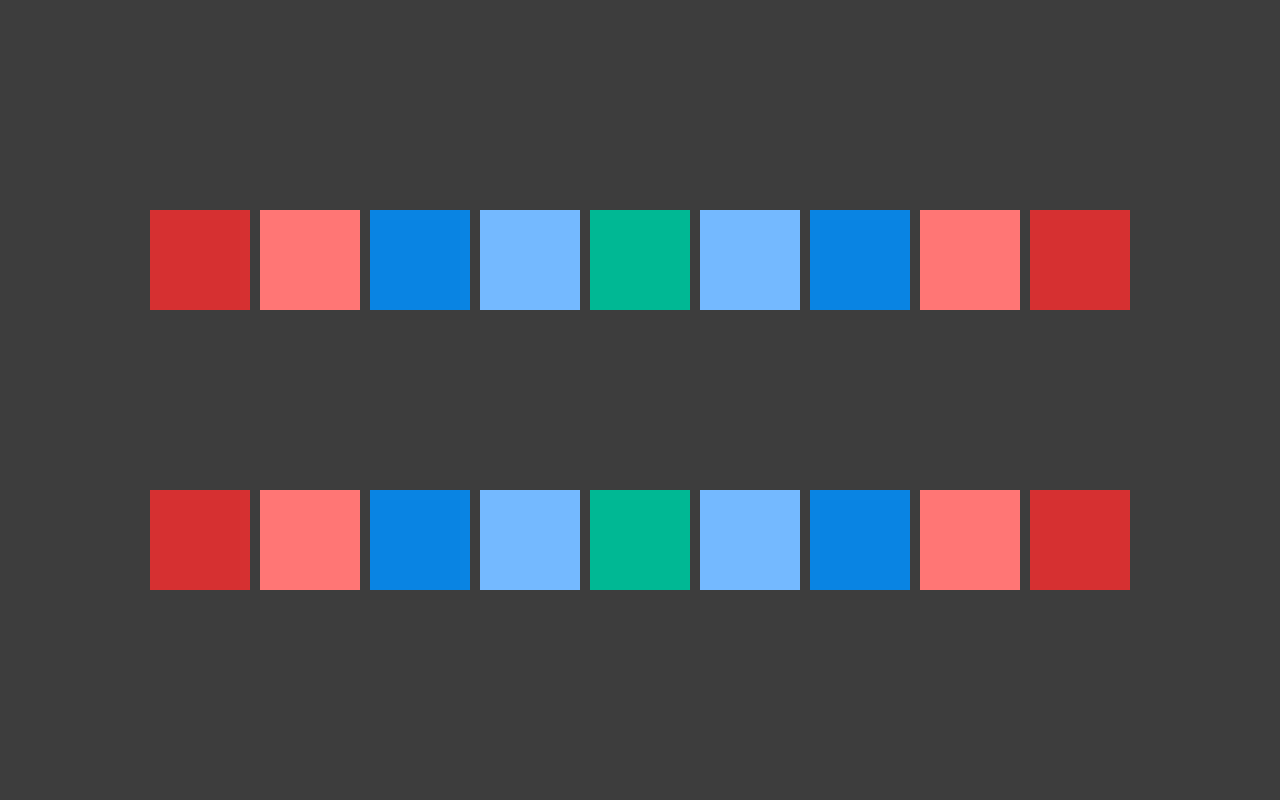
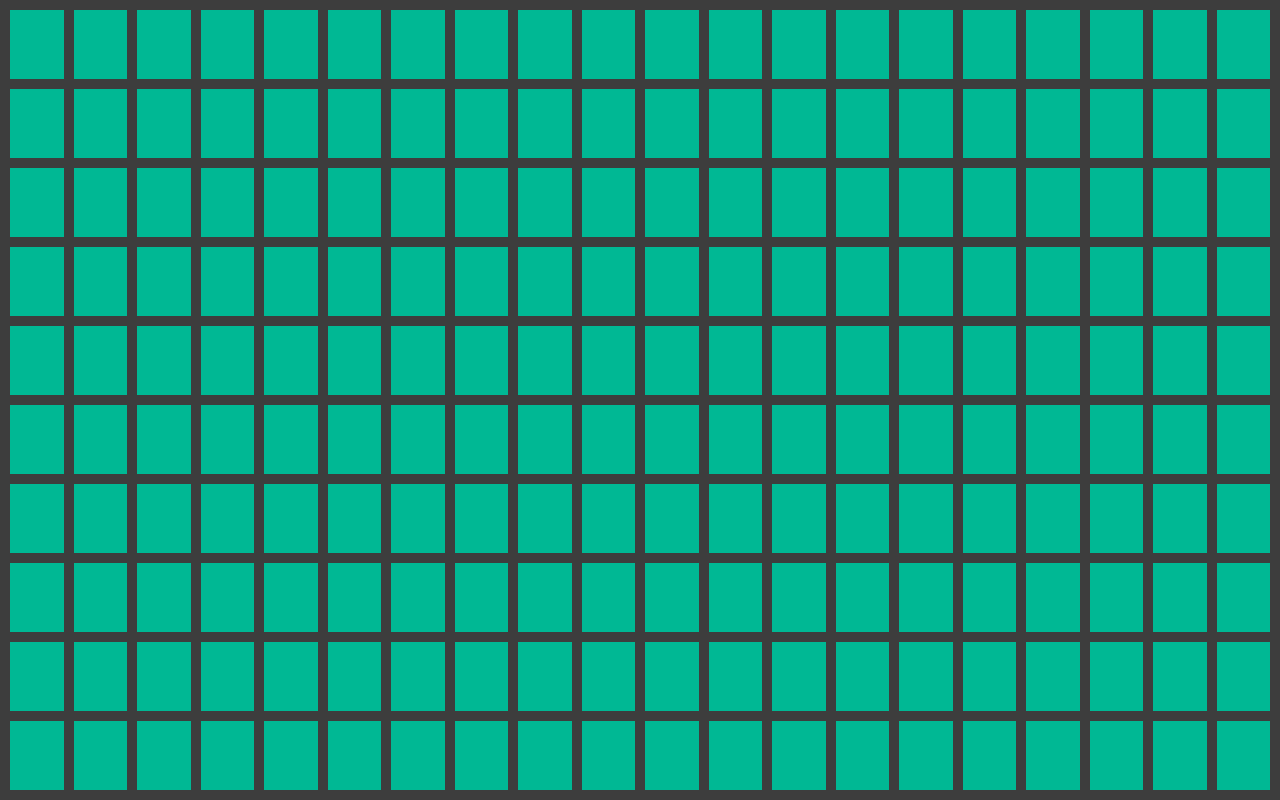
Before and after one commit to Reza-Golnari/Gsap, a website: page index.html in a window 1280 px wide. Drawn offline with nearby package versions, Linux system fonts and the light colour scheme.

Commit message:
stragger

```diff
--- a/index.html
+++ b/index.html
@@ -10,28 +10,206 @@
 </head>
 <body>
     <div class="container">
-        <div class="top">
-            <div class="box" style="--clr: #d63031;"></div>
-            <div class="box" style="--clr: #ff7675;"></div>
-            <div class="box" style="--clr: #0984e3;"></div>
-            <div class="box" style="--clr: #74b9ff;"></div>
-            <div class="box" style="--clr: #00b894;"></div>
-            <div class="box" style="--clr: #74b9ff;"></div>
-            <div class="box" style="--clr: #0984e3;"></div>
-            <div class="box" style="--clr: #ff7675;"></div>
-            <div class="box" style="--clr: #d63031;"></div>
-        </div>
-        <div class="bottom">
-            <div class="box" style="--clr: #d63031;"></div>
-            <div class="box" style="--clr: #ff7675;"></div>
-            <div class="box" style="--clr: #0984e3;"></div>
-            <div class="box" style="--clr: #74b9ff;"></div>
-            <div class="box" style="--clr: #00b894;"></div>
-            <div class="box" style="--clr: #74b9ff;"></div>
-            <div class="box" style="--clr: #0984e3;"></div>
-            <div class="box" style="--clr: #ff7675;"></div>
-            <div class="box" style="--clr: #d63031;"></div>
-        </div>
+        <div class="box"></div>
+        <div class="box"></div>
+        <div class="box"></div>
+        <div class="box"></div>
+        <div class="box"></div>
+        <div class="box"></div>
+        <div class="box"></div>
+        <div class="box"></div>
+        <div class="box"></div>
+        <div class="box"></div>
+        <div class="box"></div>
+        <div class="box"></div>
+        <div class="box"></div>
+        <div class="box"></div>
+        <div class="box"></div>
+        <div class="box"></div>
+        <div class="box"></div>
+        <div class="box"></div>
+        <div class="box"></div>
+        <div class="box"></div>
+        <div class="box"></div>
+        <div class="box"></div>
+        <div class="box"></div>
+        <div class="box"></div>
+        <div class="box"></div>
+        <div class="box"></div>
+        <div class="box"></div>
+        <div class="box"></div>
+        <div class="box"></div>
+        <div class="box"></div>
+        <div class="box"></div>
+        <div class="box"></div>
+        <div class="box"></div>
+        <div class="box"></div>
+        <div class="box"></div>
+        <div class="box"></div>
+        <div class="box"></div>
+        <div class="box"></div>
+        <div class="box"></div>
+        <div class="box"></div>
+        <div class="box"></div>
+        <div class="box"></div>
+        <div class="box"></div>
+        <div class="box"></div>
+        <div class="box"></div>
+        <div class="box"></div>
+        <div class="box"></div>
+        <div class="box"></div>
+        <div class="box"></div>
+        <div class="box"></div>
+        <div class="box"></div>
+        <div class="box"></div>
+        <div class="box"></div>
+        <div class="box"></div>
+        <div class="box"></div>
+        <div class="box"></div>
+        <div class="box"></div>
+        <div class="box"></div>
+        <div class="box"></div>
+        <div class="box"></div>
+        <div class="box"></div>
+        <div class="box"></div>
+        <div class="box"></div>
+        <div class="box"></div>
+        <div class="box"></div>
+        <div class="box"></div>
+        <div class="box"></div>
+        <div class="box"></div>
+        <div class="box"></div>
+        <div class="box"></div>
+        <div class="box"></div>
+        <div class="box"></div>
+        <div class="box"></div>
+        <div class="box"></div>
+        <div class="box"></div>
+        <div class="box"></div>
+        <div class="box"></div>
+        <div class="box"></div>
+        <div class="box"></div>
+        <div class="box"></div>
+        <div class="box"></div>
+        <div class="box"></div>
+        <div class="box"></div>
+        <div class="box"></div>
+        <div class="box"></div>
+        <div class="box"></div>
+        <div class="box"></div>
+        <div class="box"></div>
+        <div class="box"></div>
+        <div class="box"></div>
+        <div class="box"></div>
+        <div class="box"></div>
+        <div class="box"></div>
+        <div class="box"></div>
+        <div class="box"></div>
+        <div class="box"></div>
+        <div class="box"></div>
+        <div class="box"></div>
+        <div class="box"></div>
+        <div class="box"></div>
+        <div class="box"></div>
+        <div class="box"></div>
+        <div class="box"></div>
+        <div class="box"></div>
+        <div class="box"></div>
+        <div class="box"></div>
+        <div class="box"></div>
+        <div class="box"></div>
+        <div class="box"></div>
+        <div class="box"></div>
+        <div class="box"></div>
+        <div class="box"></div>
+        <div class="box"></div>
+        <div class="box"></div>
+        <div class="box"></div>
+        <div class="box"></div>
+        <div class="box"></div>
+        <div class="box"></div>
+        <div class="box"></div>
+        <div class="box"></div>
+        <div class="box"></div>
+        <div class="box"></div>
+        <div class="box"></div>
+        <div class="box"></div>
+        <div class="box"></div>
+        <div class="box"></div>
+        <div class="box"></div>
+        <div class="box"></div>
+        <div class="box"></div>
+        <div class="box"></div>
+        <div class="box"></div>
+        <div class="box"></div>
+        <div class="box"></div>
+        <div class="box"></div>
+        <div class="box"></div>
+        <div class="box"></div>
+        <div class="box"></div>
+        <div class="box"></div>
+        <div class="box"></div>
+        <div class="box"></div>
+        <div class="box"></div>
+        <div class="box"></div>
+        <div class="box"></div>
+        <div class="box"></div>
+        <div class="box"></div>
+        <div class="box"></div>
+        <div class="box"></div>
+        <div class="box"></div>
+        <div class="box"></div>
+        <div class="box"></div>
+        <div class="box"></div>
+        <div class="box"></div>
+        <div class="box"></div>
+        <div class="box"></div>
+        <div class="box"></div>
+        <div class="box"></div>
+        <div class="box"></div>
+        <div class="box"></div>
+        <div class="box"></div>
+        <div class="box"></div>
+        <div class="box"></div>
+        <div class="box"></div>
+        <div class="box"></div>
+        <div class="box"></div>
+        <div class="box"></div>
+        <div class="box"></div>
+        <div class="box"></div>
+        <div class="box"></div>
+        <div class="box"></div>
+        <div class="box"></div>
+        <div class="box"></div>
+        <div class="box"></div>
+        <div class="box"></div>
+        <div class="box"></div>
+        <div class="box"></div>
+        <div class="box"></div>
+        <div class="box"></div>
+        <div class="box"></div>
+        <div class="box"></div>
+        <div class="box"></div>
+        <div class="box"></div>
+        <div class="box"></div>
+        <div class="box"></div>
+        <div class="box"></div>
+        <div class="box"></div>
+        <div class="box"></div>
+        <div class="box"></div>
+        <div class="box"></div>
+        <div class="box"></div>
+        <div class="box"></div>
+        <div class="box"></div>
+        <div class="box"></div>
+        <div class="box"></div>
+        <div class="box"></div>
+        <div class="box"></div>
+        <div class="box"></div>
+        <div class="box"></div>
+        <div class="box"></div>
+        <div class="box"></div>
+        <div class="box"></div>
     </div>
 <!-- scripts -->
     <script src="https://cdn.jsdelivr.net/npm/gsap@3.12.5/dist/gsap.min.js"></script>
--- a/src/css/style.css
+++ b/src/css/style.css
@@ -11,31 +11,17 @@ body{
 }
 
 .container{
-    width: 80vw;
     height: 100%;
     margin-inline: auto;
-    display: flex;
-    flex-direction: column;
-    justify-content: space-between;
-}
-
-
-.top{
-    display: flex;
-    align-items: center;
+    display: grid;
+    grid-template-columns: repeat(20 , 1fr);
+    grid-template-rows: repeat(10 , 1fr);
+    gap: 10px;
     justify-content: center;
-    gap: 10px;
-}
-
-.bottom{
-    display: flex;
-    align-items: center;
-    justify-content: center;
-    gap: 10px;
 }
 
 .box{
-    width: 100px;
-    height: 100px;
-    background-color: var(--clr);
+    width: 100%;
+    height: 100%;
+    background-color: #00b894;
 }
--- a/src/js/main.js
+++ b/src/js/main.js
@@ -106,29 +106,42 @@
 //     ease: "power4.in"
 // })
 
-const topBoxes = Array.from(document.querySelectorAll(".top .box"));
-const bottomBoxes = Array.from(document.querySelectorAll(".bottom .box"));
+// const topBoxes = Array.from(document.querySelectorAll(".top .box"));
+// const bottomBoxes = Array.from(document.querySelectorAll(".bottom .box"));
+//
+// gsap.to(topBoxes , {
+//     y: 200,
+//     rotation: 360,
+//     duration: 0.5,
+//     repeat: -1,
+//     yoyo: true,
+//     stagger:{
+//         amount: 0.5,
+//         from: "random",
+//     }
+// })
+//
+// gsap.to(bottomBoxes , {
+//     y: -200,
+//     rotation: 360,
+//     duration: 0.5,
+//     repeat: -1,
+//     yoyo: true,
+//     stagger:{
+//         amount: 0.5,
+//         from: "random",
+//     }
+// })
 
-gsap.to(topBoxes , {
-    y: 200,
-    rotation: 360,
-    duration: 0.5,
+gsap.to('.box' , {
+    duration: 1,
+    scale: 0.1,
     repeat: -1,
     yoyo: true,
     stagger:{
-        amount: 0.5,
-        from: "random",
+        // grid: "auto",
+        grid: [7,10],
+        amount: 1.5,
+        from: "center",
     }
 })
-
-gsap.to(bottomBoxes , {
-    y: -200,
-    rotation: 360,
-    duration: 0.5,
-    repeat: -1,
-    yoyo: true,
-    stagger:{
-        amount: 0.5,
-        from: "random",
-    }
-})
```
